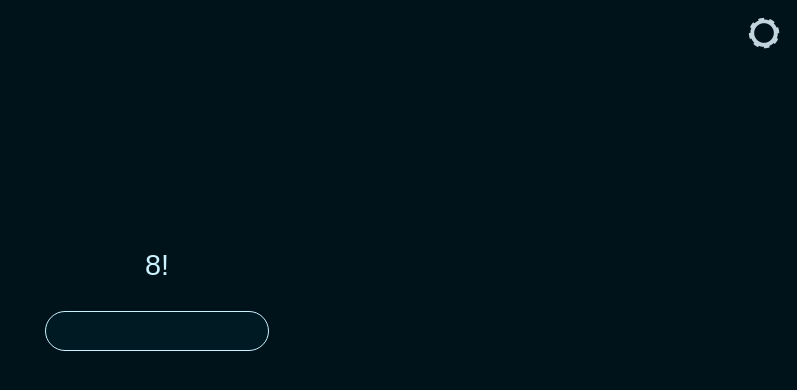
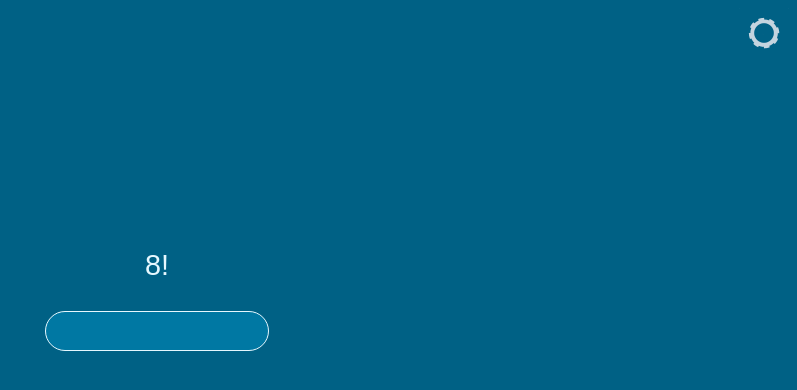
Before and after one commit to RichardGo9000/CoffeeMath, a plain HTML site: page index.html in a window 1280 px wide. Shown: the whole page, without its empty margins (483-1280 px from the left). Drawn offline with Linux system fonts and the light colour scheme.

Commit message:
Update style.css

```diff
--- a/css/style.css
+++ b/css/style.css
@@ -1,5 +1,25 @@
+/* Light Mode */
+:root {
+    --backgroundColor: hsl(196, 100%, 26%);
+
+    --textColor:  hsl(196, 100%, 95%);
+    --inputColor:  hsl(196, 100%, 32%);
+    --borderColor: var(--textColor);
+
+    --correctTextColor: hsl(113, 83%, 14%);
+    --correctInputColor: hsl(113, 74%, 85%);
+    --correctBorderColor: var(--correctTextColor);
+
+    --incorrectTextColor: hsl(0, 100%, 21%);
+    --incorrectInputColor: hsl(0, 100%, 70%);
+    --incorrectBorderColor: var(--incorrectTextColor);
+
+    --checkmarkColor: var(--textColor);
+    --checkBoxCheckedColor: var(--inputColor);
+}
+
 /* Dark Mode*/
-:root {
+/* :root {
     --backgroundColor: hsl(196, 100%, 5%);
 
     --textColor: hsl(196, 100%, 90%);
@@ -16,7 +36,7 @@
 
     --checkmarkColor: var(--textColor);
     --checkBoxCheckedColor: var(--inputColor);
-}
+} */
 
 body {
     /* background-color: #125480;
```
